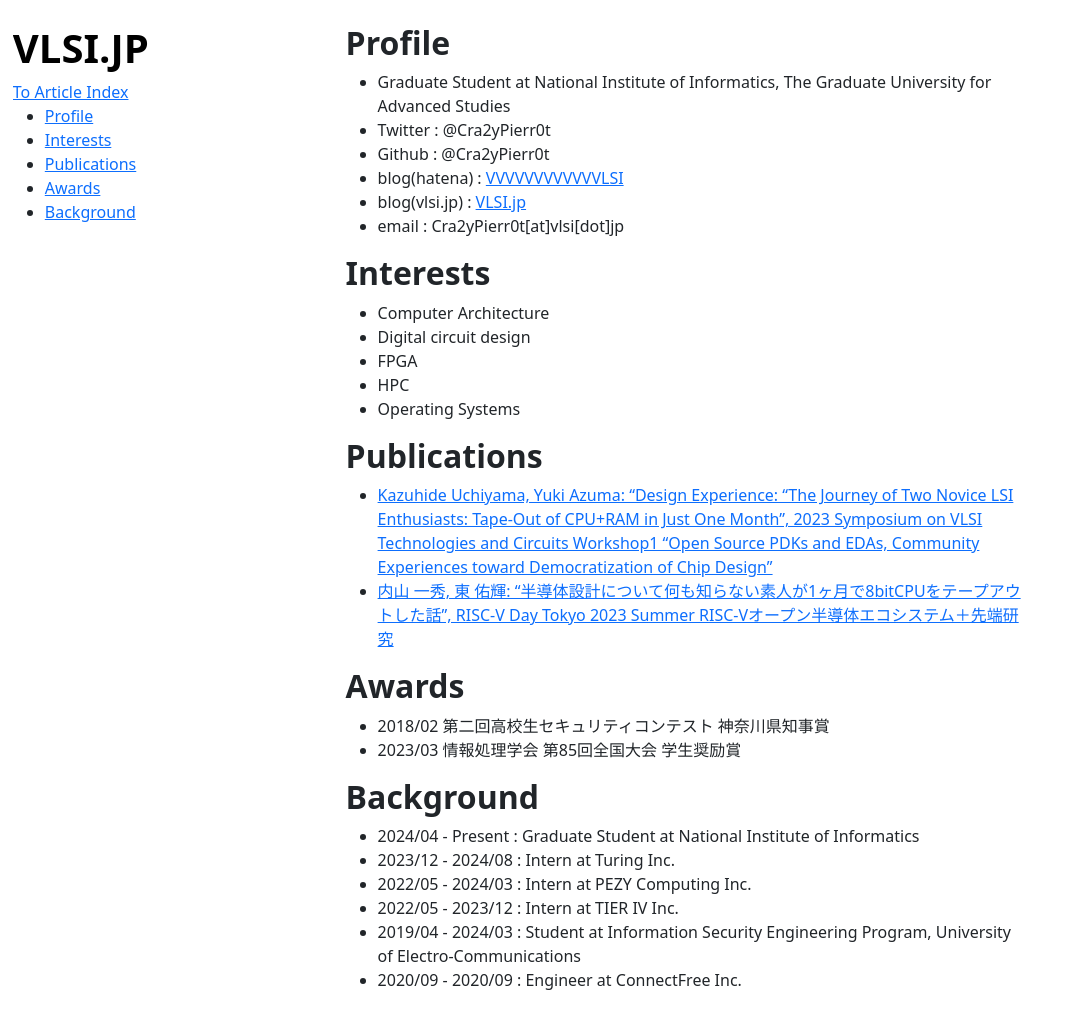
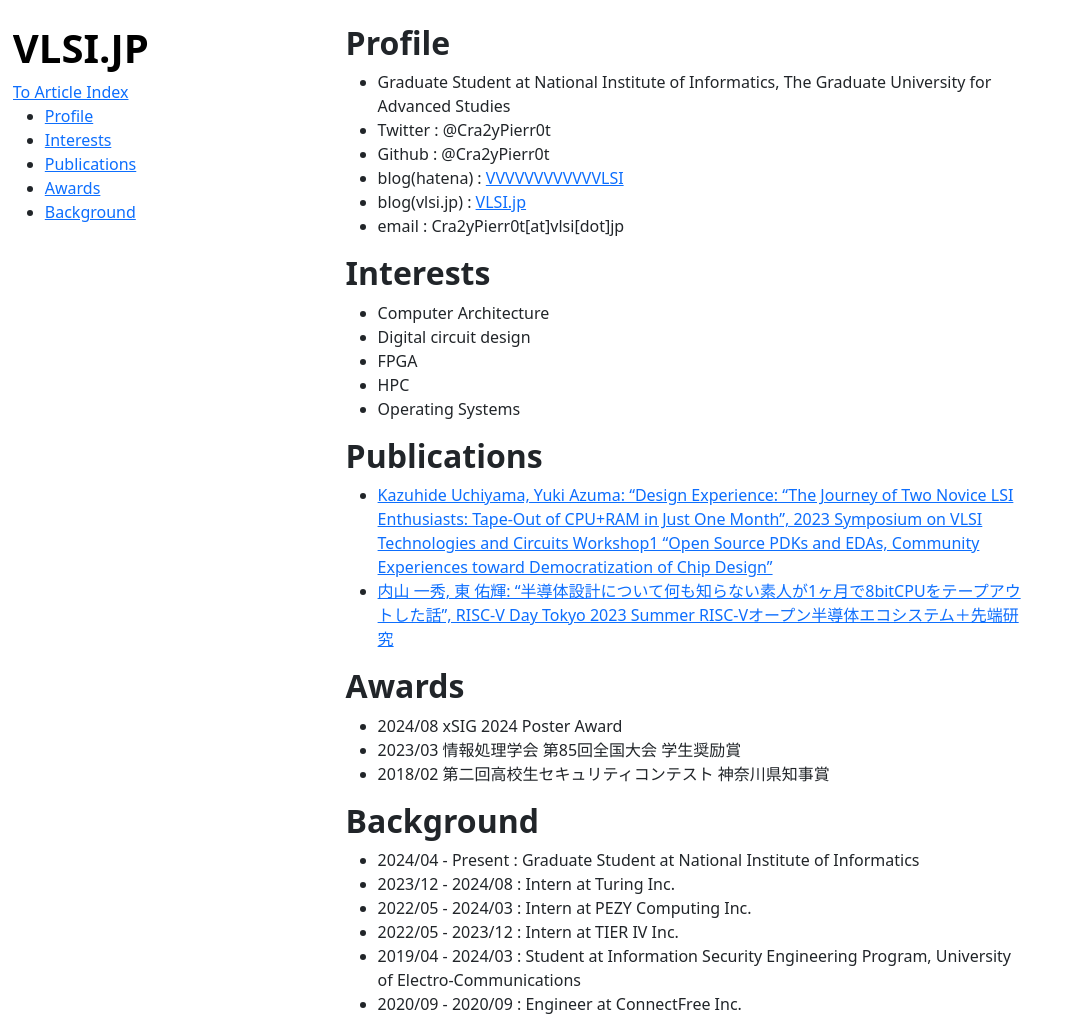
Before and after one commit to VLSI-JP/VLSI-JP.github.io, a Jekyll site: the page built from about_Cra2yPierr0t.md, in a window 1280 px wide and 1032 px high. Shown: the whole window, without its empty margins (0-1069 px from the left). Built offline with Jekyll 4.4.1, drawn with Linux system fonts in a browser that asks for light colours.

Commit message:
Add Award

```diff
--- a/about_Cra2yPierr0t.md
+++ b/about_Cra2yPierr0t.md
@@ -24,8 +24,9 @@
 
 ## Awards
 
+- 2024/08 xSIG 2024 Poster Award
+- 2023/03 情報処理学会 第85回全国大会 学生奨励賞
 - 2018/02 第二回高校生セキュリティコンテスト 神奈川県知事賞
-- 2023/03 情報処理学会 第85回全国大会 学生奨励賞
 
 ## Background
 - 2024/04 - Present : Graduate Student at National Institute of Informatics
```
